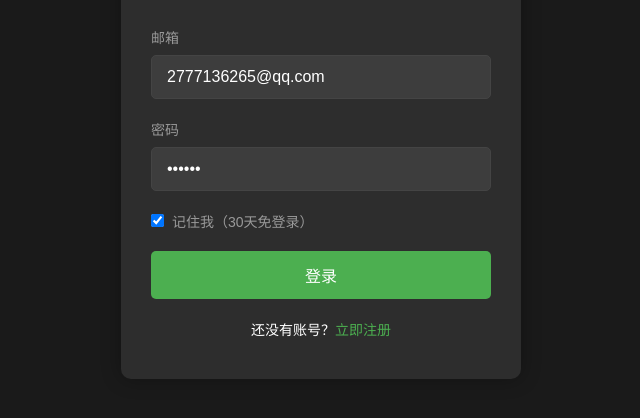
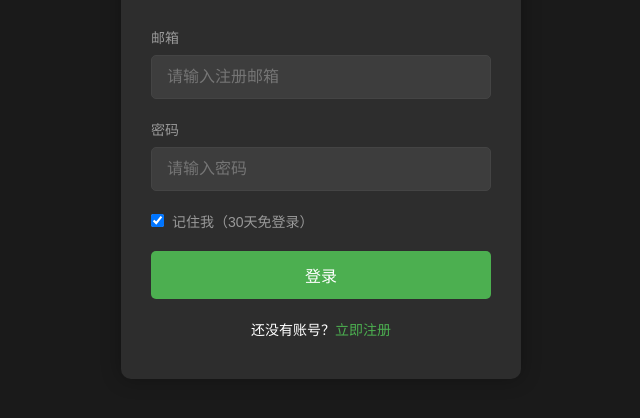
Before and after one commit to 2777136265-dev/sheep, a plain HTML site: page login.html in a window 1280 px wide. Shown: the part 250-668 px from the top of the page, without its empty margins (319-959 px from the left). Drawn offline with nearby package versions, Linux system fonts and the light colour scheme.

Commit message:
Update login.html

```diff
--- a/login.html
+++ b/login.html
@@ -109,11 +109,11 @@
         <h2>用户登录</h2>
         <div class="input-group">
             <label for="email">邮箱</label>
-            <input type="email" id="email" placeholder="请输入注册邮箱" value="2777136265@qq.com">
+            <input type="email" id="email" placeholder="请输入注册邮箱" value="">
         </div>
         <div class="input-group">
             <label for="password">密码</label>
-            <input type="password" id="password" placeholder="请输入密码" value="123456">
+            <input type="password" id="password" placeholder="请输入密码" value="">
         </div>
         <div class="remember">
             <input type="checkbox" id="remember" checked>
```
